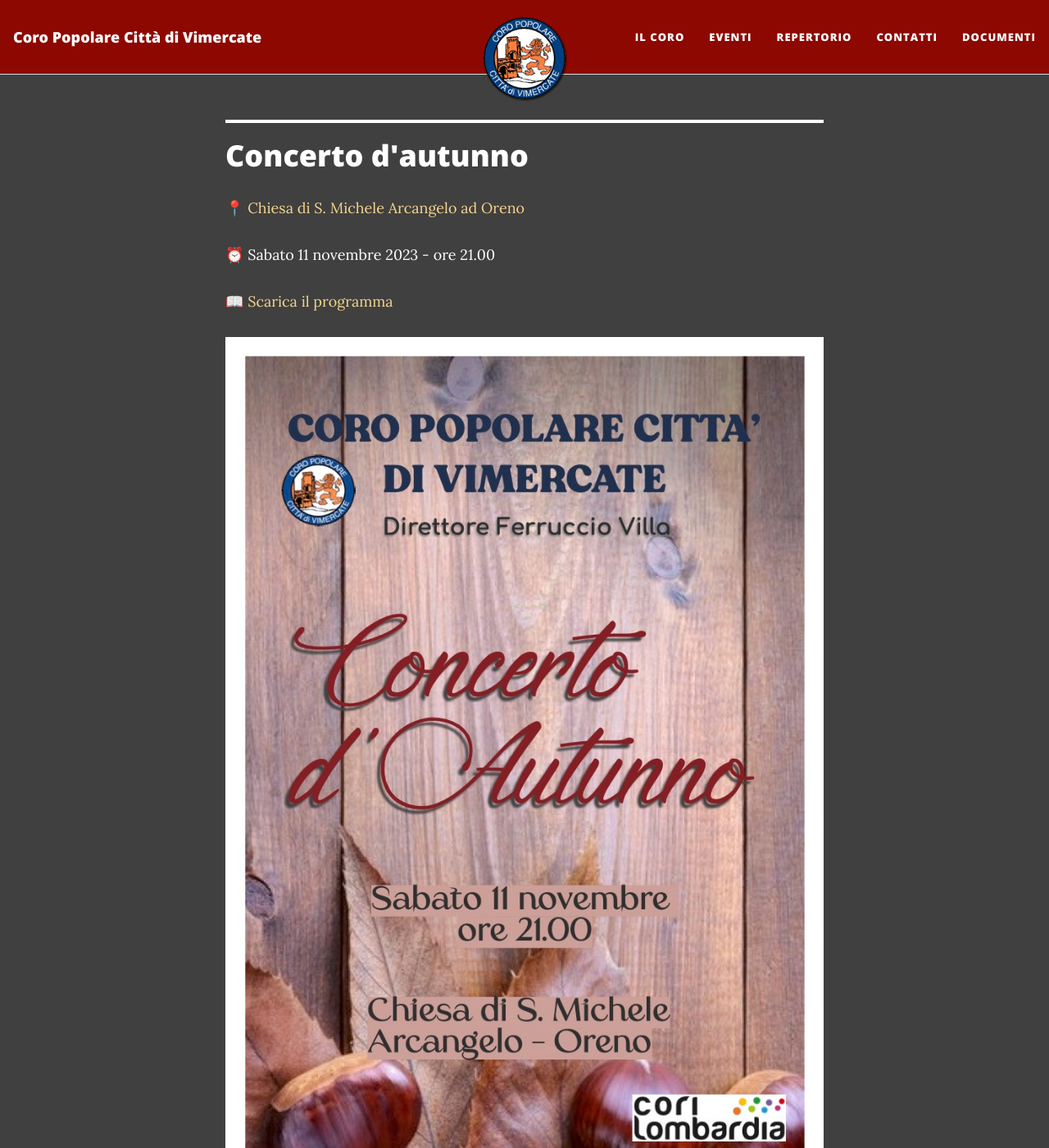
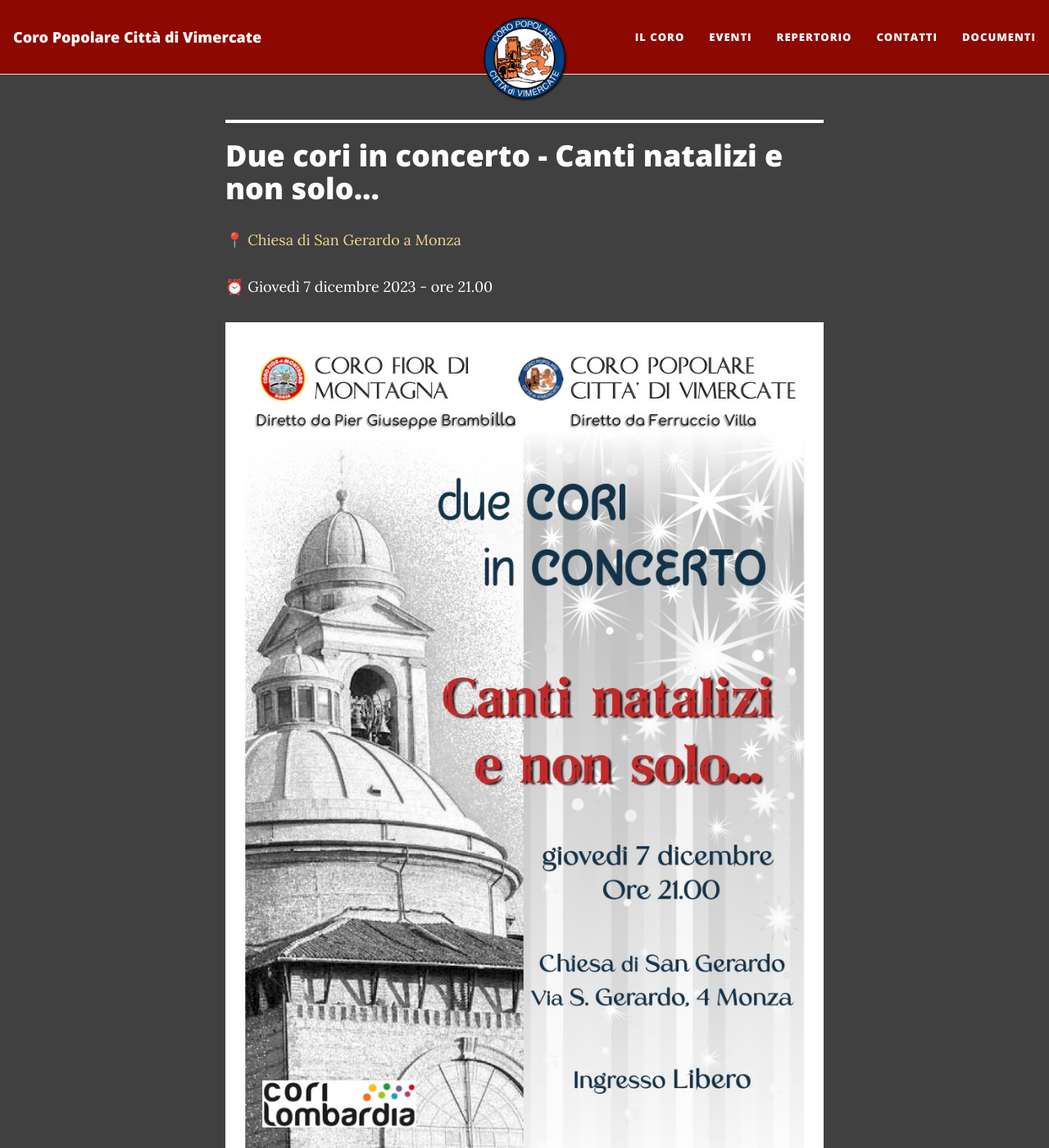
Before and after one commit to Corovimercate/Corovimercate.github.io, a Jekyll site: the page built from index.html, in a window 1280 px wide and 1400 px high. Shown: the whole window at 82% size. Built offline with Jekyll 4.4.1, drawn with Linux system fonts in a browser that asks for light colours; nearby versions of some CDN libraries; the list of posts is cut into pages by our own code; some of the changed text lies outside the part shown.

Commit message:
Update index.html

```diff
--- a/index.html
+++ b/index.html
@@ -3,6 +3,17 @@
 ---
 
 <hr style="border:2px solid white">
+
+<h1>Due cori in concerto - Canti natalizi e non solo...</h1>
+
+<p>📍 <a href="https://maps.app.goo.gl/yZMctiAScH2e4J647">Chiesa di San Gerardo a Monza</a></p>
+<p>⏰ Giovedì 7 dicembre 2023 - ore 21.00</p>
+
+<img class="fit-picture"
+     src="https://www.corovimercate.it/assets/img/Volantino_Monza_7-12-23.jpg"
+     alt="Foto del coro">
+
+<!-- <hr style="border:2px solid white">
 
 <h1>Concerto d'autunno</h1>
 
@@ -13,9 +24,9 @@
 
 <img class="fit-picture"
      src="https://www.corovimercate.it/assets/img/autunno2023.jpeg"
-     alt="Foto del coro">
+     alt="Foto del coro"> -->
 
-<hr style="border:2px solid white">
+<!-- <hr style="border:2px solid white">
 
 <h1>Rassegna corale - Incanto di voci 2023</h1>
 
@@ -23,7 +34,7 @@
 <p>⏰ Sabato 18 novembre 2023 - ore 21.00</p>
 
 <p>📖 <a href="https://www.corovimercate.it/assets/img/Rassegna_2023_Nov.pdf">Scarica il programma</a></p>
-
+      -->
 
 <!-- <h1>1ª Edizione di TUCC INSEMA</h1>
 
```
